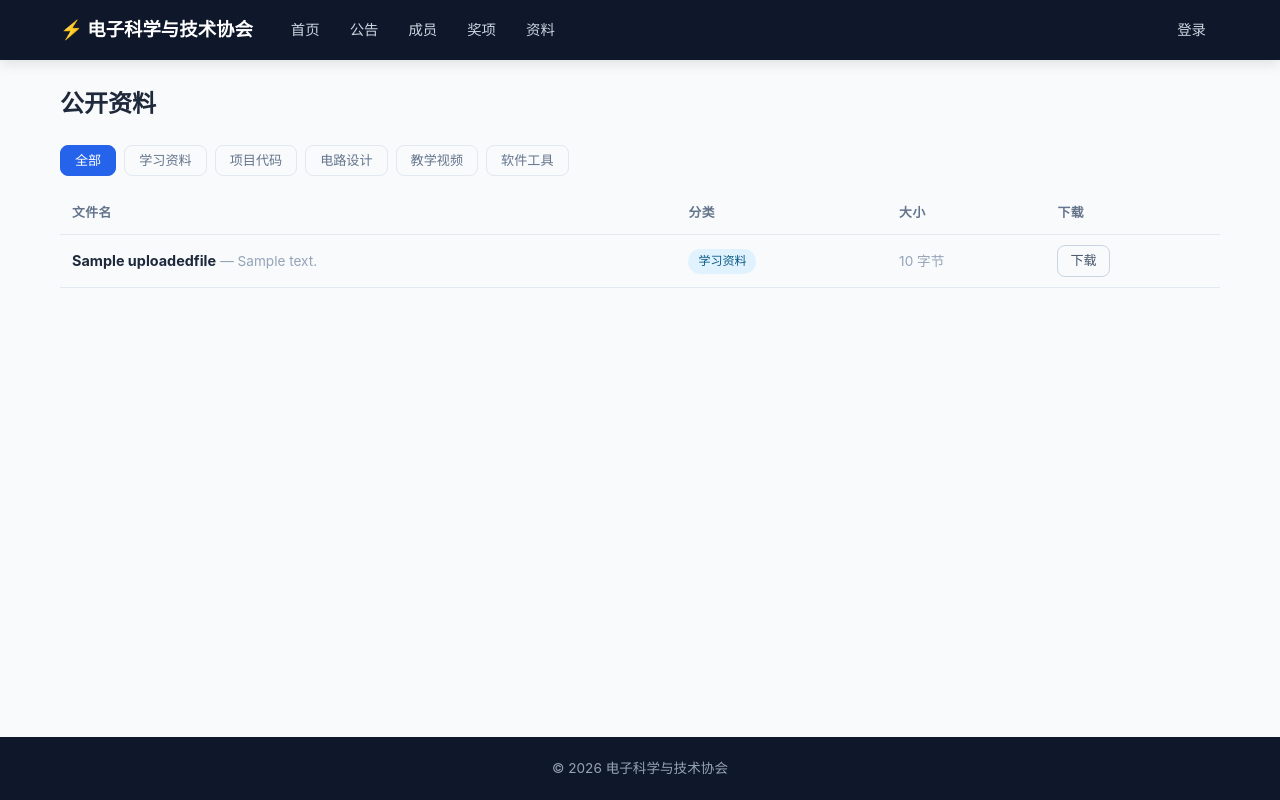
After one commit to ziduzichong/test, a Django app: page /files/public/ in a window 1280 px wide. The commit adds this page. Run offline with Django 5.2, Linux system fonts and the light colour scheme; tables that the repository leaves empty hold one stand-in row (values such as "Sample post"); some libraries are stand-ins or nearby versions.

Commit message:
fix: 仪表盘计数修正 + 访客公开下载 + 公告编辑器图片上传

```diff
--- a/core/urls.py
+++ b/core/urls.py
@@ -15,6 +15,8 @@ urlpatterns = [
     path('members/<int:pk>/', views_public.member_detail, name='member_detail'),
     path('awards/', views_public.award_list, name='award_list'),
     path('search/', views_public.search, name='search'),
+    path('files/public/', views_public.public_file_list, name='public_files'),
+    path('files/public/<int:pk>/download/', views_public.public_file_download, name='public_download'),
 
     # ============================================================
     # 认证
@@ -46,4 +48,5 @@ urlpatterns = [
     path('api/announcements/<int:pk>/toggle/', views_dashboard.announcement_toggle, name='announcement_toggle'),
     path('api/files/<int:pk>/delete/', views_dashboard.file_delete_api, name='file_delete_api'),
     path('api/announcements/<int:pk>/delete/', views_dashboard.announcement_delete_api, name='announcement_delete_api'),
+    path('api/upload-image/', views_dashboard.upload_image, name='upload_image'),
 ]
--- a/core/views_public.py
+++ b/core/views_public.py
@@ -4,6 +4,7 @@
 from django.shortcuts import render, get_object_or_404
 from django.core.paginator import Paginator
 from django.db.models import Q
+from django.http import FileResponse, Http404
 from core.models import Announcement, Member, Award, UploadedFile
 
 
@@ -92,3 +93,26 @@ def search(request):
         'announcements': announcements,
         'files': files,
     })
+
+
+def public_file_list(request):
+    """公开文件列表：仅展示 is_public=True 的文件，无需登录"""
+    category = request.GET.get('category')
+    qs = UploadedFile.objects.filter(is_public=True)
+    if category:
+        qs = qs.filter(category=category)
+    return render(request, 'public/files.html', {
+        'files': qs,
+        'current_category': category,
+    })
+
+
+def public_file_download(request, pk):
+    """公开文件下载：仅允许下载 is_public=True 的文件，无需登录"""
+    f = get_object_or_404(UploadedFile, pk=pk, is_public=True)
+    f.download_count += 1
+    f.save(update_fields=['download_count'])
+    try:
+        return FileResponse(f.file.open('rb'), as_attachment=True, filename=f.original_name)
+    except FileNotFoundError:
+        raise Http404('文件不存在')
--- a/static/css/style.css
+++ b/static/css/style.css
@@ -162,9 +162,15 @@ tr:hover td{background:var(--gray-50)}
 .dashboard-content{min-height:400px}
 
 /* ---- Stats ---- */
-.stat-card{text-align:center;padding:24px 16px}
+.card-stat{text-align:center;padding:24px 16px}
 .stat-number{font-size:2rem;font-weight:700;color:var(--primary);line-height:1.2}
 .stat-label{font-size:.85rem;color:var(--gray-500);margin-top:4px}
+.stat-icon{font-size:2rem;margin-bottom:8px}
+.stat-icon-blue{color:var(--primary)}
+.stat-icon-green{color:var(--success)}
+.stat-icon-purple{color:#7c3aed}
+.stat-icon-orange{color:#ea580c}
+.dashboard-links{display:flex;gap:8px;flex-wrap:wrap;margin-top:24px;padding-top:16px;border-top:1px solid var(--gray-200)}
 
 /* ---- File Upload ---- */
 .upload-card{max-width:600px;margin:0 auto}
--- a/static/js/app.js
+++ b/static/js/app.js
@@ -86,8 +86,52 @@ function openAnnEditor(id) {
       '<button class="btn btn-primary" id="saveAnnBtn">保存</button>' +
     '</div>';
   openModal(html);
-  // 初始化 Quill
-  var quill = new Quill('#quillEditor', { theme: 'snow', placeholder: '输入公告内容...' });
+  // 初始化 Quill（含图片上传 + 附件链接）
+  var quill = new Quill('#quillEditor', {
+    theme: 'snow',
+    placeholder: '输入公告内容...',
+    modules: {
+      toolbar: {
+        container: [
+          ['bold', 'italic', 'underline', 'strike'],
+          ['blockquote', 'code-block'],
+          [{ 'header': 1 }, { 'header': 2 }],
+          [{ 'list': 'ordered' }, { 'list': 'bullet' }],
+          [{ 'script': 'sub' }, { 'script': 'super' }],
+          [{ 'indent': '-1' }, { 'indent': '+1' }],
+          [{ 'direction': 'rtl' }],
+          [{ 'size': ['small', false, 'large', 'huge'] }],
+          [{ 'header': [1, 2, 3, 4, 5, 6, false] }],
+          [{ 'color': [] }, { 'background': [] }],
+          [{ 'font': [] }],
+          [{ 'align': [] }],
+          ['link', 'image', 'video'],
+          ['clean']
+        ],
+        handlers: {
+          image: function() {
+            var input = document.createElement('input');
+            input.setAttribute('type', 'file');
+            input.setAttribute('accept', 'image/*');
+            input.click();
+            input.onchange = function() {
+              var file = input.files[0];
+              var fd = new FormData();
+              fd.append('image', file);
+              fd.append('csrfmiddlewaretoken', getCSRF());
+              var range = this.quill.getSelection();
+              fetch('/api/upload-image/', { method: 'POST', body: fd })
+                .then(function(r) { return r.json(); })
+                .then(function(data) {
+                  if (data.ok) { this.quill.insertEmbed(range.index, 'image', data.url); }
+                  else { showToast('图片上传失败: ' + (data.error || '未知错误'), 'error'); }
+                }.bind(this));
+            }.bind(this);
+          }
+        }
+      }
+    }
+  });
   if (content) quill.root.innerHTML = content;
   // 保存
   document.getElementById('saveAnnBtn').addEventListener('click', function() {
--- a/templates/base.html
+++ b/templates/base.html
@@ -29,6 +29,7 @@
                     <li><a href="{% url 'announcement_list' %}" class="nav-link">公告</a></li>
                     <li><a href="{% url 'member_list' %}" class="nav-link">成员</a></li>
                     <li><a href="{% url 'award_list' %}" class="nav-link">奖项</a></li>
+                    <li><a href="{% url 'public_files' %}" class="nav-link">资料</a></li>
                 </ul>
                 <ul class="navbar-nav navbar-right">
                     {% if user.is_authenticated %}
--- /dev/null
+++ b/templates/public/files.html
@@ -0,0 +1,34 @@
+{% extends "base.html" %}
+{% block title %}公开资料 — 电子科学与技术协会{% endblock %}
+{% block content %}
+<div class="page-header"><h1>公开资料</h1></div>
+
+<div style="margin-bottom:16px;display:flex;gap:8px;flex-wrap:wrap">
+    <a href="{% url 'public_files' %}" class="btn btn-filter {% if not current_category %}btn-filter-active{% endif %}">全部</a>
+    <a href="{% url 'public_files' %}?category=learning" class="btn btn-filter {% if current_category == 'learning' %}btn-filter-active{% endif %}">学习资料</a>
+    <a href="{% url 'public_files' %}?category=project" class="btn btn-filter {% if current_category == 'project' %}btn-filter-active{% endif %}">项目代码</a>
+    <a href="{% url 'public_files' %}?category=circuit" class="btn btn-filter {% if current_category == 'circuit' %}btn-filter-active{% endif %}">电路设计</a>
+    <a href="{% url 'public_files' %}?category=video" class="btn btn-filter {% if current_category == 'video' %}btn-filter-active{% endif %}">教学视频</a>
+    <a href="{% url 'public_files' %}?category=tool" class="btn btn-filter {% if current_category == 'tool' %}btn-filter-active{% endif %}">软件工具</a>
+</div>
+
+{% if files %}
+<div class="table-wrap">
+<table>
+    <thead><tr><th>文件名</th><th>分类</th><th>大小</th><th>下载</th></tr></thead>
+    <tbody>
+        {% for f in files %}
+        <tr>
+            <td><strong>{{ f.original_name }}</strong>{% if f.description %} <span style="color:var(--gray-400);font-size:.85rem">— {{ f.description }}</span>{% endif %}</td>
+            <td><span class="tag tag-{{ f.category }}">{{ f.get_category_display }}</span></td>
+            <td style="font-size:.85rem;color:var(--gray-400)">{{ f.file_size|filesizeformat }}</td>
+            <td><a href="{% url 'public_download' f.id %}" class="btn btn-sm btn-outline">下载</a></td>
+        </tr>
+        {% endfor %}
+    </tbody>
+</table>
+</div>
+{% else %}
+<div class="empty-state"><div class="empty-state-icon">📂</div><p>暂无公开资料</p></div>
+{% endif %}
+{% endblock %}
```
Also changed, not shown: core/views_dashboard.py (+20 -3 lines).
